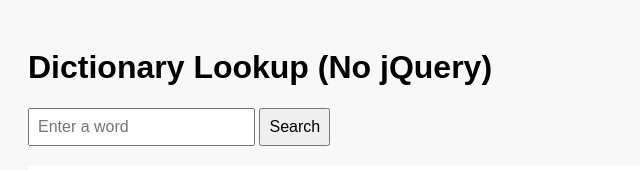
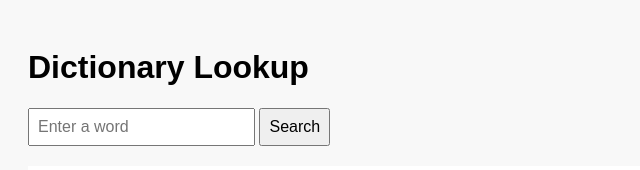
Before and after one commit to BijneshKumar/git_learning, a website: page index.html in a window 1280 px wide. Shown: the whole page, without its empty margins (0-640 px from the left). Drawn offline with Linux system fonts and the light colour scheme.

Commit message:
remove jqery from header

```diff
--- a/index.html
+++ b/index.html
@@ -22,7 +22,7 @@
 </head>
 <body>
 
-  <h1>Dictionary Lookup (No jQuery)</h1>
+  <h1>Dictionary Lookup</h1>
 
   <input type="text" id="wordInput" placeholder="Enter a word">
   <button id="searchBtn">Search</button>
```
